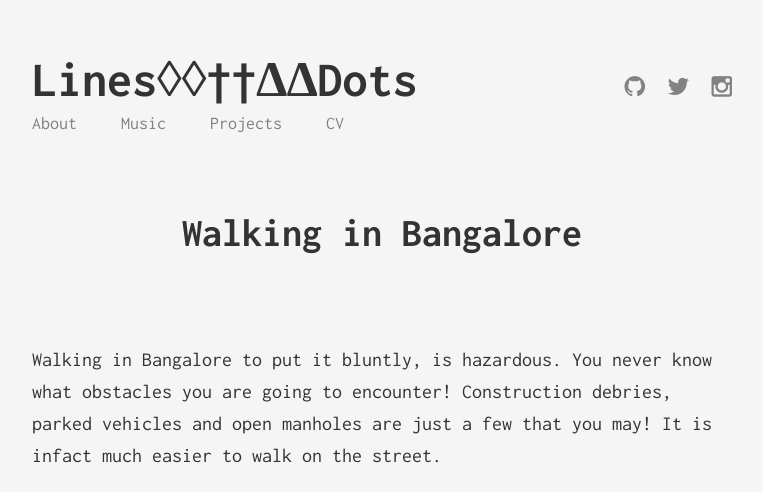
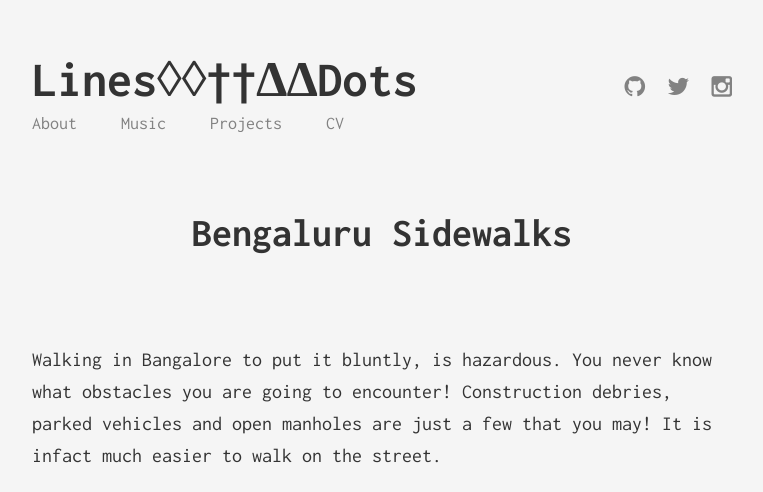
Before and after one commit to PJShere/PJShere.github.io, a Jekyll site: the page built from _posts/2016-07-21-BengaluruStreets.markdown, in a window 1280 px wide, cut to the strip 0-492 px from the top of the page. Shown: the whole strip, without its empty margins (258-1021 px from the left). Built offline with Jekyll 4.4.1, drawn with Linux system fonts in a browser that asks for light colours; comment, search, counter and statistics services are not loaded.

```diff
--- a/_posts/2016-07-21-BengaluruStreets.markdown
+++ b/_posts/2016-07-21-BengaluruStreets.markdown
@@ -1,6 +1,6 @@
 ---
 layout: post
-title:  "Walking in Bangalore"
+title:  "Bengaluru Sidewalks"
 date:   2016-07-21 21:25:34
 categories: Travel
 comments: true
```
